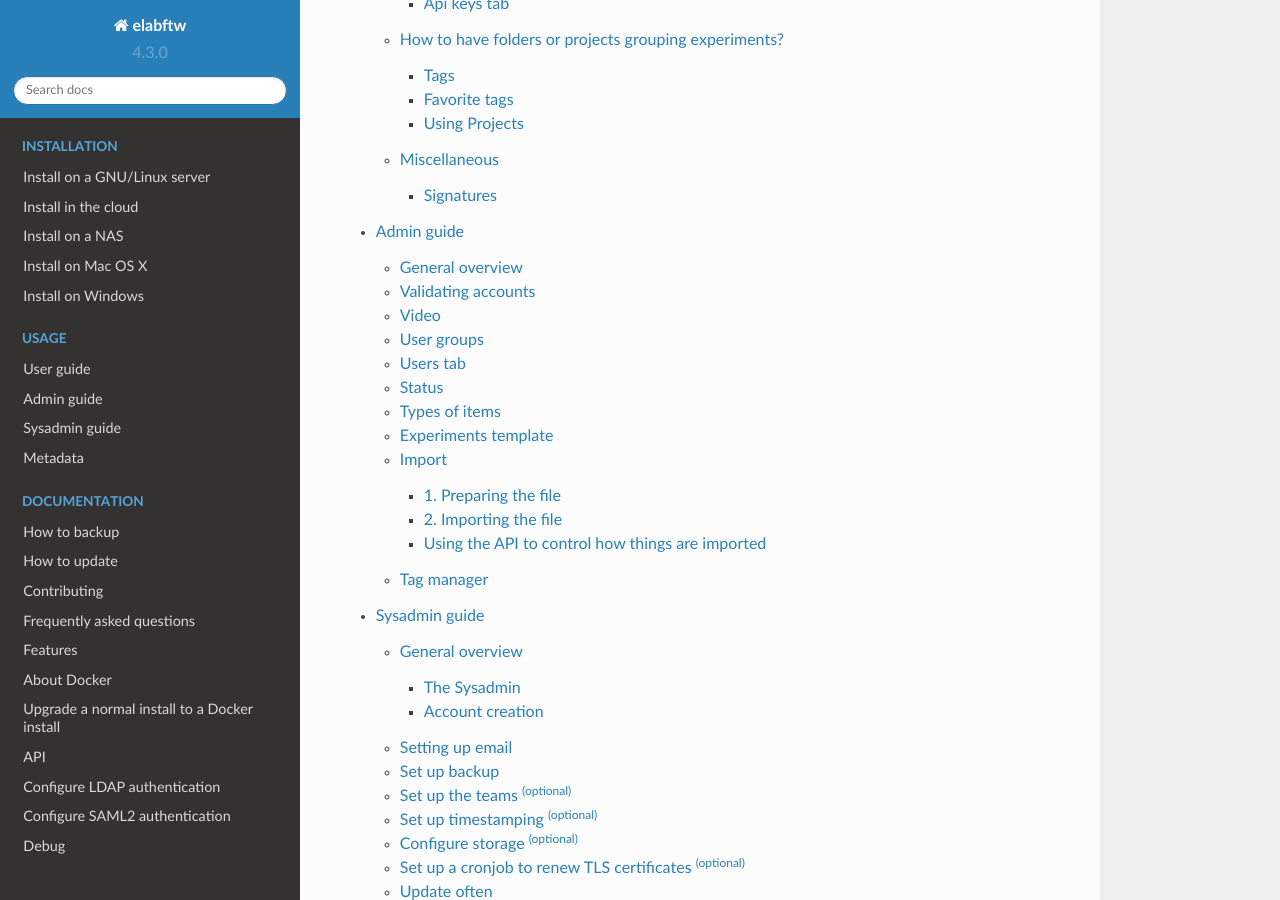
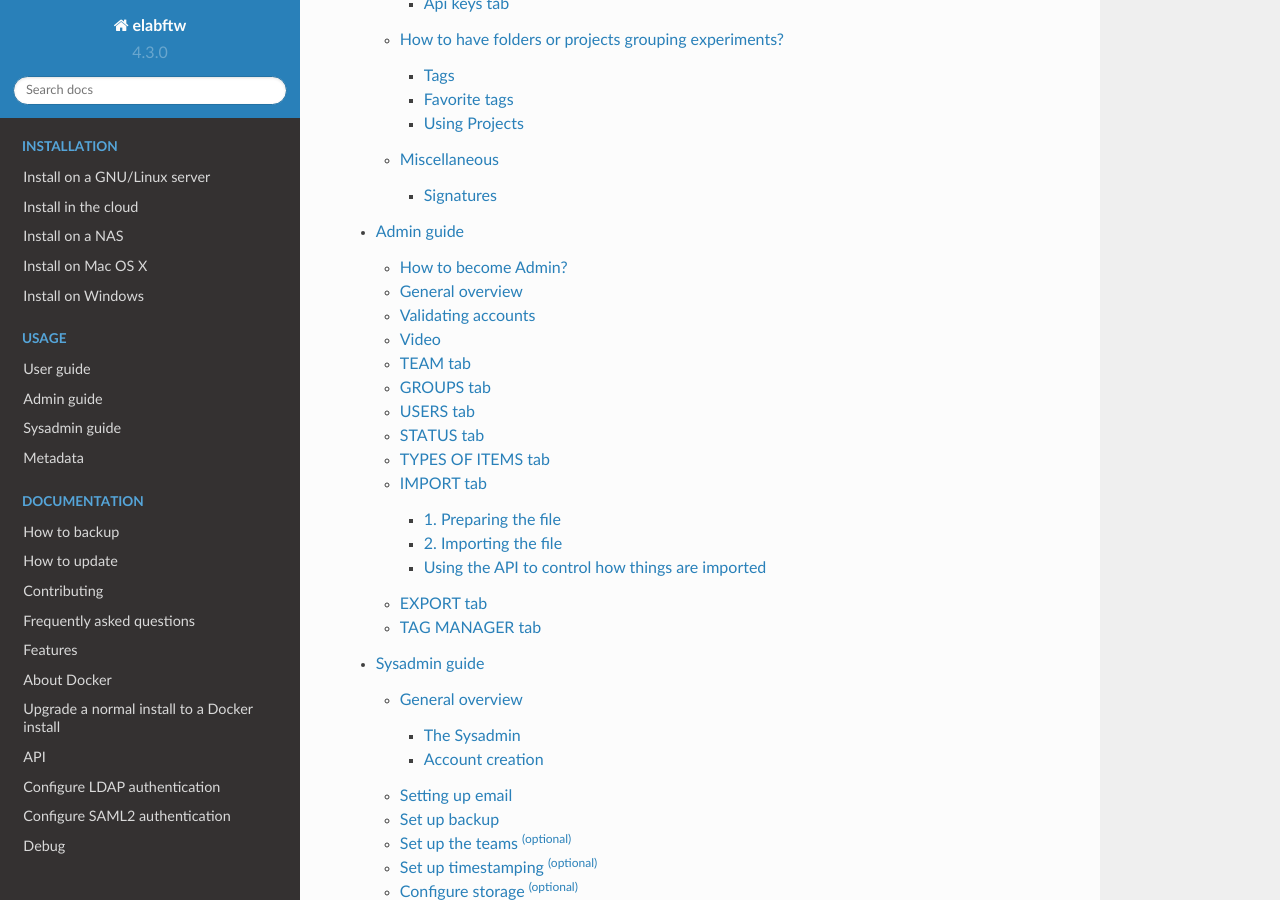
Before and after one commit to elabftw/elabdoc, a Sphinx documentation site: the page built from doc/index.rst, in a window 1280 px wide and 900 px high, scrolled down 3125 px. Built offline with Sphinx 7.4.7 and the Read the Docs theme 2.0.0, drawn with Linux system fonts in a browser that asks for light colours; some of the changed lines change nothing that is shown.

Commit message:
improve admin guide page

```diff
--- a/doc/admin-guide.rst
+++ b/doc/admin-guide.rst
@@ -2,45 +2,52 @@
 
 Admin guide
 ===========
+This guide is intended for Admins of Teams. An Admin is a User in a Team with Admin rights, and access to the Admin Panel (from the top right menu or the bottom left link). A Team can have several Admins and must have at least one.
 
-This guide is intended for admins of teams.
+How to become Admin?
+~~~~~~~~~~~~~~~~~~~~
+A user is automatically an Admin if they are the first user in a Team. An Admin can promote another user to Admin from the Admin Panel > Users tab. A Sysadmin can promote a User to Admin the same way (frome the Sysadmin Panel).
 
 General overview
 ~~~~~~~~~~~~~~~~
-* Is the first registered user in a team
+An Admin:
+
 * Has access to the Admin Panel with settings impacting only their team
-* Can change the rightmost link in the main menu (default is Documentation)
-* Can edit users of their team
+* Can validate/edit users of their team
 * Can edit available Status for experiments of their team
 * Can edit available Items Types for the database of their team
-* Can edit the default text of a new experiment
+* Can edit the default experiments template
 * Can import data from a CSV file in the database
 * Can import elabftw.zip archives (experiments or database items)
 * Can manage groups of users amongst the team (see below)
-* Can promote another user to Admin or give locking powers
+* Can change the rightmost link in the main menu (default is Documentation)
 * Can archive users. Archiving users means disable login for that account, and lock all experiments.
 
 Validating accounts
 ~~~~~~~~~~~~~~~~~~~
-
 Unless this setting has been modified by the Sysadmin, new accounts will need validation from a team Admin before they can connect. It is your role as an Admin to validate new users accounts. To do that, head to the Admin panel (link at the bottom left of any page) and you will see the users waiting for validation.
 
 If you do not wish to validate this account because they don't belong in your team, you can either ask the Sysadmin to change the team of this account, or delete the account yourself from the Users tab in the Admin Panel.
 
 Video
 ~~~~~
-
 If you prefer, you can watch a short video introducing the Admin Panel:
 
 .. raw:: html
 
    <iframe width="560" height="315" src="https://www.youtube.com/embed/EyEX9nHNWsk" frameborder="0" allow="accelerometer; autoplay; encrypted-media; gyroscope; picture-in-picture" allowfullscreen></iframe>
 
-User groups
-~~~~~~~~~~~
-The Admin can create User Groups from the Admin Panel. Users can then choose to set the permissions of an item to this group. Only members of this group will be able to see/edit this experiment.
+TEAM tab
+~~~~~~~~
+The first tab of the Admin Panel contains various settings for the Team.
 
-Users tab
+GROUPS tab
+~~~~~~~~~~
+The Admin can create User Groups from the Admin Panel. Once a User Group is created, the Admin can add Users to this group by typing their name in the input field and selecting the suggested User. Users that are part of a User Group can then choose to set the permissions of an item/experiment to this group. Only members of this group will be able to see/edit this entry.
+
+Note that it is possible to assign members from other Teams in a group.
+
+USERS tab
 ~~~~~~~~~
 The Users tab allows you to modify user accounts in your team. From this page, you can reset a password directly or "Archive" an user. An "archived" user won't be able to login anymore and all of their experiments will be locked. If the user needs to be in another team, the correct procedure is to archive the user in the first team, and create a new account (same email) in the new team. This way the first team keeps the data, and the user can have a fresh account in the new team with the same email.
 
@@ -48,12 +55,12 @@
 
 At the bottom, you can add directly a new user in your team. The new user will need to activate the "Reset password" functionality to access their account.
 
-Status
-~~~~~~
+STATUS tab
+~~~~~~~~~~
 Like items types, status are entirely editable and you can customize them to your liking.
 
-Types of items
-~~~~~~~~~~~~~~
+TYPES OF ITEMS tab
+~~~~~~~~~~~~~~~~~~
 This is where you can configure the categories available in the main Database tab. You can have as many as you want. For instance:
 
 * Antibody
@@ -65,6 +72,13 @@
 * Project
 * Plasmid
 * ...
+
+Select a category and click "Go" to load it. Or click "Create" to add a new category.
+
+.. image:: img/admin-panel-itemstypes.png
+    :align: right
+    :alt: items types tab
+
 
 When you create a new category, use the default template of that type of item to add fields. For instance, for a Plasmid category you might want to have:
 
@@ -78,12 +92,8 @@
 
 You can also have a look at using :ref:`extra fields <metadata>` defined through the metadata json editor so all items created in that category will have these supplementary inputs.
 
-Experiments template
-~~~~~~~~~~~~~~~~~~~~
-This is the default text when someone creates an experiment. Feel free to edit it as you want.
-
-Import
-~~~~~~
+IMPORT tab
+~~~~~~~~~~
 If you already have some "items" catalogued in an Excel file or File Maker database, you can import them from this tab. To achieve a successful import, make sure to follow these instructions:
 
 
@@ -184,6 +194,11 @@
             manager.post_experiment(res['id'], {'bodyappend': '<strong><h2>Category:</h2></strong>' + row['category'] + '<br>'})
             manager.post_experiment(res['id'], {'bodyappend': '<strong><h2>Elabid:</h2></strong>' + row['elabid'] + '<br>'})
 
-Tag manager
-~~~~~~~~~~~
+
+EXPORT tab
+~~~~~~~~~~
+This tab allows you to Export experiments, items or scheduler bookings in various formats.
+
+TAG MANAGER tab
+~~~~~~~~~~~~~~~
 This interface allows an Admin to edit the existing tags if needed. For instance, if you have "RPE1" and "RPE-1" and you want all the tags to be in the form "RPE-1", find the "RPE1" tag, click on it to edit it to "RPE-1", and click the Deduplicate button.
```
Also changed, not shown: doc/img/admin-panel-itemstypes.png (added).
